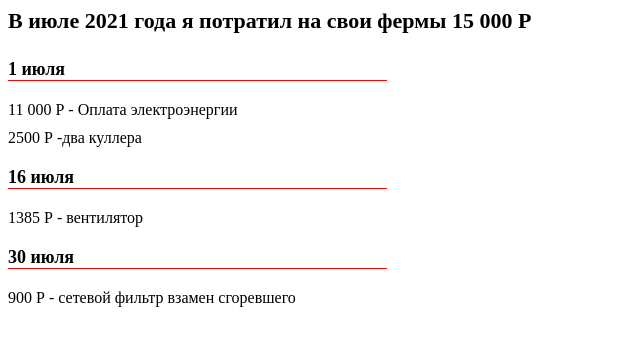
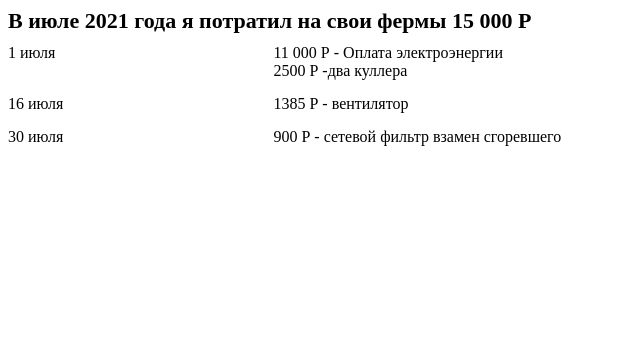
Before and after one commit to 1rashka/test, a plain HTML site: page index.html in a window 1280 px wide. Shown: the whole page, without its empty margins (0-640 px from the left). Drawn offline with Linux system fonts and the light colour scheme.

Commit message:
Add files via upload

```diff
--- a/css/style.css
+++ b/css/style.css
@@ -6,14 +6,30 @@
     padding-bottom: 10px;
 }
 
-.table-subtitle{
-    border-bottom: 1px solid red;
-    width: 30%;
-    font-size: 18px;
-    font-weight: 700;
-    margin: 15px 0;
+
+
+
+
+
+.table-1{
+    display: flex;
+    justify-content: space-between;
+    padding-bottom: 15px;
+    width: 60%;
+
 }
 
-.table-price-type{
-    padding: 5px 0;
+.table-price{
+    width: 65%;
+
+
+
+
+
 }
+
+.table-subtitle{
+    padding: 0 45px 0 0;
+    flex-shrink: 1;
+
+}
--- a/index.html
+++ b/index.html
@@ -12,23 +12,26 @@
             B июле 2021 года я потратил на свои фермы 15 000 Р
         </div>
 
-        <div class="table-subtitle">
-            1 июля
+        <div class="table-1">
+            <div class="table-subtitle">1 июля</div>
+        <div class="table-price">
+                <div class="table-price-type"> 11 000 Р - Оплата электроэнергии</div>
+                <div class="table-price-type">2500 Р -два куллера</div>
+             </div>
         </div>
 
-        <div class="table-price">
-           <div class="table-price-type"> 11 000 Р - Оплата электроэнергии</div>
-           <div class="table-price-type">2500 Р -два куллера</div>
-        </div>
 
+        <div class="table-1">
         <div class="table-subtitle">
             16 июля
         </div>
-
         <div class="table-price">
-            <div class="table-price-type"> 1385 Р - вентилятор</div>
+                <div class="table-price-type">1385 Р - вентилятор</div>
          </div>
 
+        </div>
+
+        <div class="table-1">
          <div class="table-subtitle">
            30 июля
         </div>
@@ -36,7 +39,7 @@
         <div class="table-price">
             <div class="table-price-type"> 900 Р - сетевой фильтр взамен сгоревшего</div>
          </div>
-
+        </div>
     </section>
 
 </body>
```
